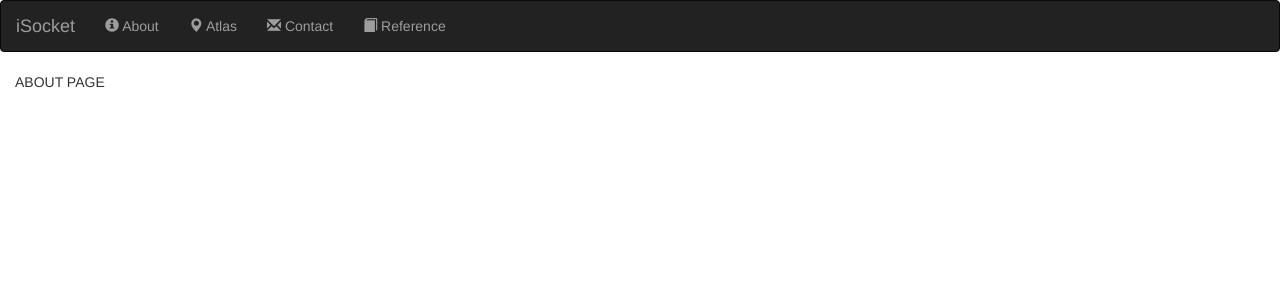
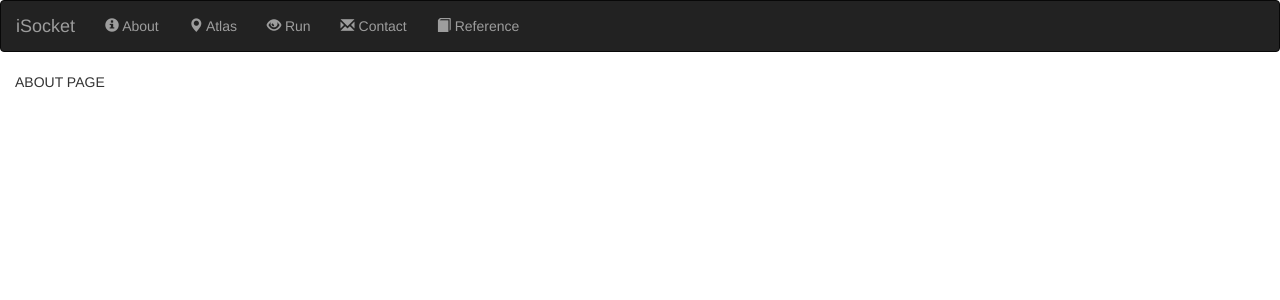
Before and after one commit to woolfson-group/isocket, a Flask app: page /about in a window 1280 px wide. Shown: the top 300 px of the page. Run offline with Flask 2, Linux system fonts and the light colour scheme; parts of the project's set-up code (start-up, migrations or seed data) failed here and were passed over; some libraries are stand-ins or nearby versions.

Commit message:
Restored Run page, using structure_bp.

```diff
--- a/isocket_app/templates/base.html
+++ b/isocket_app/templates/base.html
@@ -40,6 +40,7 @@
         <!--<li class="active"><a href="index"><span class="glyphicon glyphicon-home"></span> Home</a></li>-->
         <li><a href="{{ url_for('home.about') }}"><span class="glyphicon glyphicon-info-sign"></span> About</a></li>
         <li><a href="{{ url_for('atlas_bp.atlas') }}"><span class="glyphicon glyphicon-map-marker"></span> Atlas </a></li>
+        <li><a href="{{ url_for('structure_bp.upload_file') }}"><span class="glyphicon glyphicon-eye-open"></span> Run</a></li>
         <li><a href="{{ url_for('home.contact') }}"><span class="glyphicon glyphicon-envelope"></span> Contact</a></li>
         <li><a href="{{ url_for('home.reference') }}"><span class="glyphicon glyphicon-book"></span> Reference</a></li>
       </ul>
```
